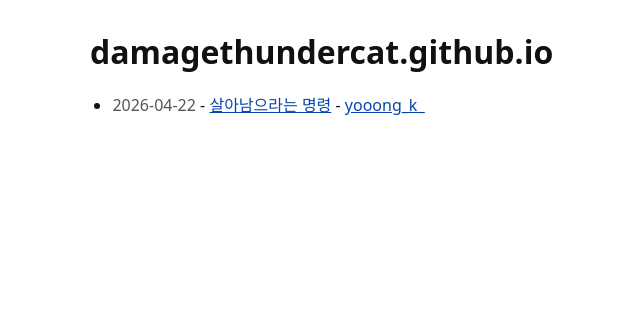
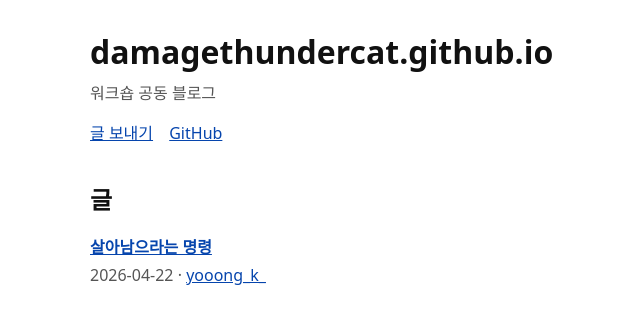
Before and after one commit to damagethundercat/damagethundercat.github.io, a Jekyll site: the page built from index.html, in a window 1280 px wide. Shown: the top 324 px of the page, without its empty margins (214-854 px from the left). Built offline with Jekyll 4.4.1, drawn with Linux system fonts in a browser that asks for light colours.

Commit message:
Refine community blog layout

```diff
--- a/_config.yml
+++ b/_config.yml
@@ -2,6 +2,8 @@ title: damagethundercat.github.io
 description: 워크숍 공동 블로그
 url: "https://damagethundercat.github.io"
 baseurl: ""
+repository_url: "https://github.com/damagethundercat/damagethundercat.github.io"
+contributing_url: "https://github.com/damagethundercat/damagethundercat.github.io/blob/main/CONTRIBUTING.md"
 timezone: Asia/Seoul
 
 permalink: /:year/:title.html
--- a/assets/css/style.css
+++ b/assets/css/style.css
@@ -29,6 +29,23 @@ h3 {
   overflow-wrap: anywhere;
 }
 
+.site-header {
+  margin-bottom: 2.5rem;
+}
+
+.site-description {
+  margin: -0.75rem 0 0;
+  color: #555;
+}
+
+.site-nav {
+  margin-top: 1rem;
+}
+
+.site-nav a + a {
+  margin-left: 0.75rem;
+}
+
 p,
 li,
 blockquote {
@@ -53,7 +70,21 @@ time {
 }
 
 .post-list {
-  padding-left: 1.4rem;
+  padding-left: 0;
+  list-style: none;
+}
+
+.post-list li {
+  margin: 0 0 1.25rem;
+}
+
+.post-list-title {
+  font-weight: 600;
+}
+
+.post-meta {
+  margin: 0.25rem 0 0;
+  color: #555;
 }
 
 .post-discussion {
--- a/index.html
+++ b/index.html
@@ -3,24 +3,38 @@ layout: default
 title: damagethundercat.github.io
 ---
 
+<header class="site-header">
   <h1 class="site-title">{{ site.title }}</h1>
+  <p class="site-description">{{ site.description }}</p>
+  <nav class="site-nav" aria-label="사이트">
+    <a href="{{ site.contributing_url }}" target="_blank" rel="noopener noreferrer">글 보내기</a>
+    <a href="{{ site.repository_url }}" target="_blank" rel="noopener noreferrer">GitHub</a>
+  </nav>
+</header>
+
+<section class="post-index" aria-labelledby="post-index-title">
+  <h2 id="post-index-title">글</h2>
 
   {% if site.posts.size > 0 %}
     <ul class="post-list">
       {% for post in site.posts %}
         <li>
+          <a class="post-list-title" href="{{ post.url | relative_url }}">{{ post.title | escape }}</a>
+          <p class="post-meta">
             <time datetime="{{ post.date | date_to_xmlschema }}">{{ post.date | date: "%Y-%m-%d" }}</time>
-        -
-        <a href="{{ post.url | relative_url }}">{{ post.title | escape }}</a>
-        -
+            {% if post.author %}
+              ·
               {% if post.author_url %}
                 <a href="{{ post.author_url | escape }}" target="_blank" rel="noopener noreferrer">{{ post.author | escape }}</a>
               {% else %}
                 <span>{{ post.author | escape }}</span>
               {% endif %}
+            {% endif %}
+          </p>
         </li>
       {% endfor %}
     </ul>
   {% else %}
     <p>아직 글이 없습니다.</p>
   {% endif %}
+</section>
```
Also changed, not shown: _layouts/post.html (+4 -4 lines). Lines whose indentation alone changed are shown as unchanged.
